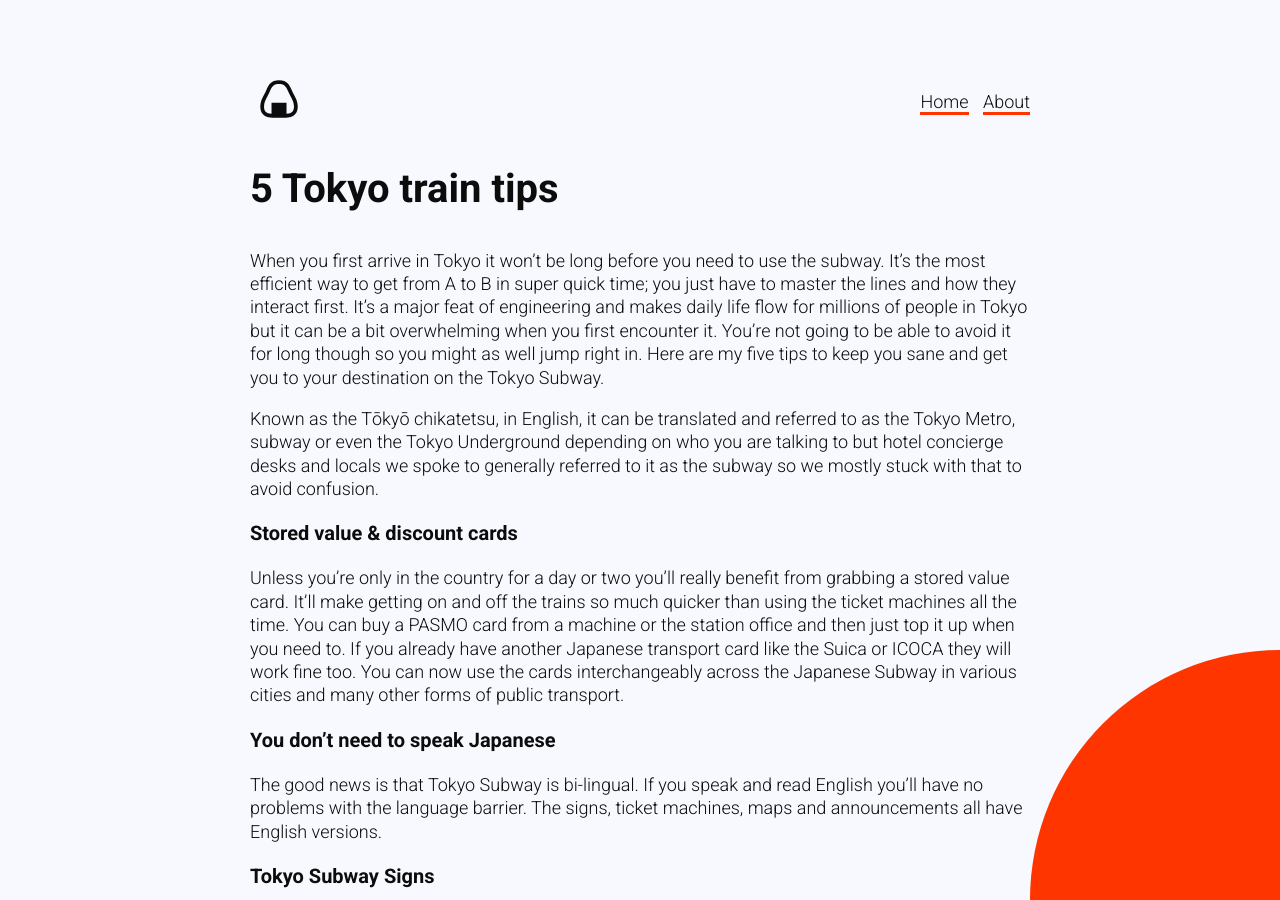
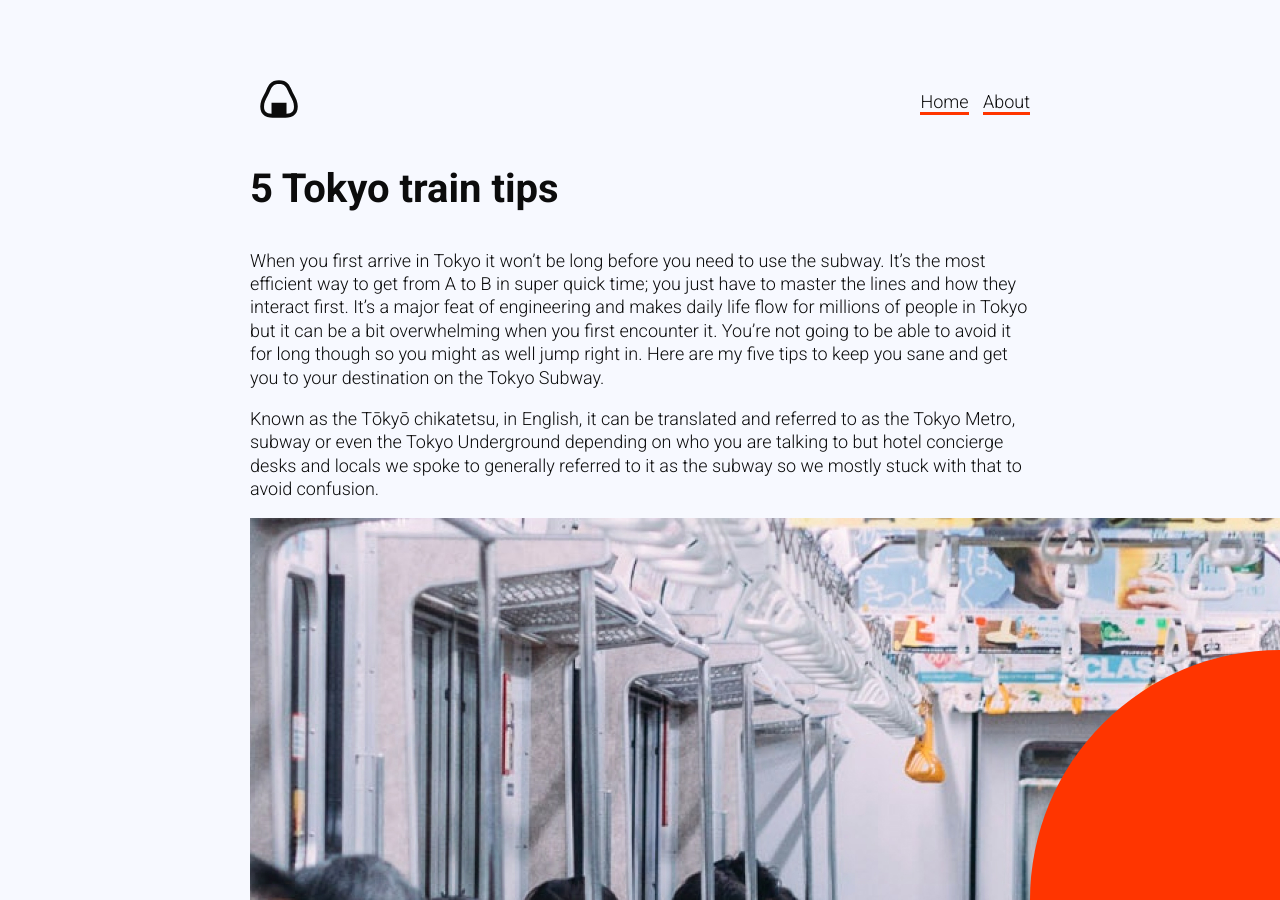
Before and after one commit to guybroadhurst/anightinjapan, a Jekyll site: the page built from _posts/2021-04-18-tokyo-train-tips.md, in a window 1280 px wide and 900 px high. Built offline with Jekyll 4.4.1, drawn with Linux system fonts in a browser that asks for light colours.

Commit message:
Updated Tokyo Train Tips

```diff
--- a/_posts/2021-04-18-tokyo-train-tips.md
+++ b/_posts/2021-04-18-tokyo-train-tips.md
@@ -8,6 +8,8 @@ excerpt: Here are my 5 tips to keep you sane and get you to your destination on
 When you first arrive in Tokyo it won’t be long before you need to use the subway.  It’s the most efficient way to get from A to B in super quick time; you just have to master the lines and how they interact first. It’s a major feat of engineering and makes daily life flow for millions of people in Tokyo but it can be a bit overwhelming when you first encounter it.  You’re not going to be able to avoid it for long though so you might as well jump right in.  Here are my five tips to keep you sane and get you to your destination on the Tokyo Subway.
 
 Known as the Tōkyō chikatetsu, in English, it can be translated and referred to as the Tokyo Metro, subway or even the Tokyo Underground depending on who you are talking to but hotel concierge desks and locals we spoke to generally referred to it as the subway so we mostly stuck with that to avoid confusion.
+
+![The interior of a carriage on the Tokyo metro. People sitting read books or look at their phones. ](/uploads/blog-3a.jpg)
 
 ### Stored value & discount cards
 
```
Also changed, not shown: other parts of _posts/2021-04-18-tokyo-train-tips.md (+2 -0 lines).
